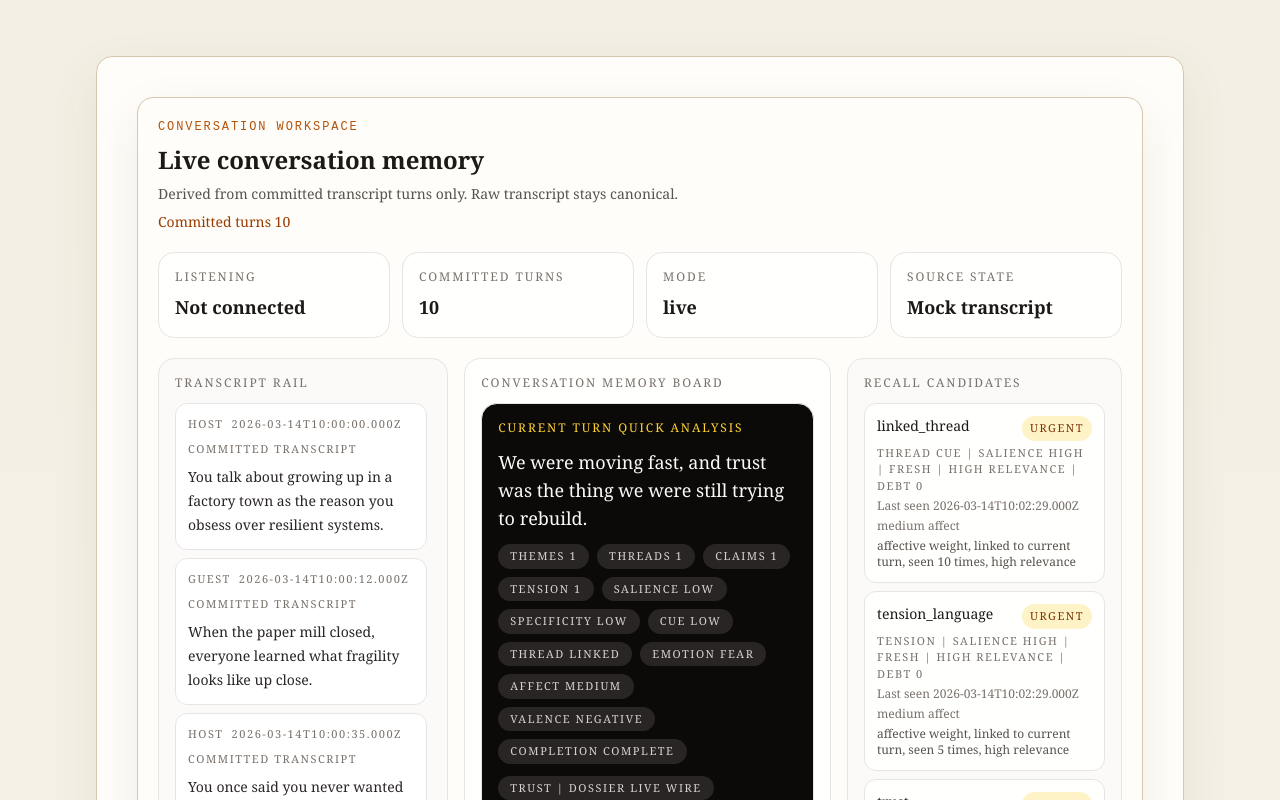
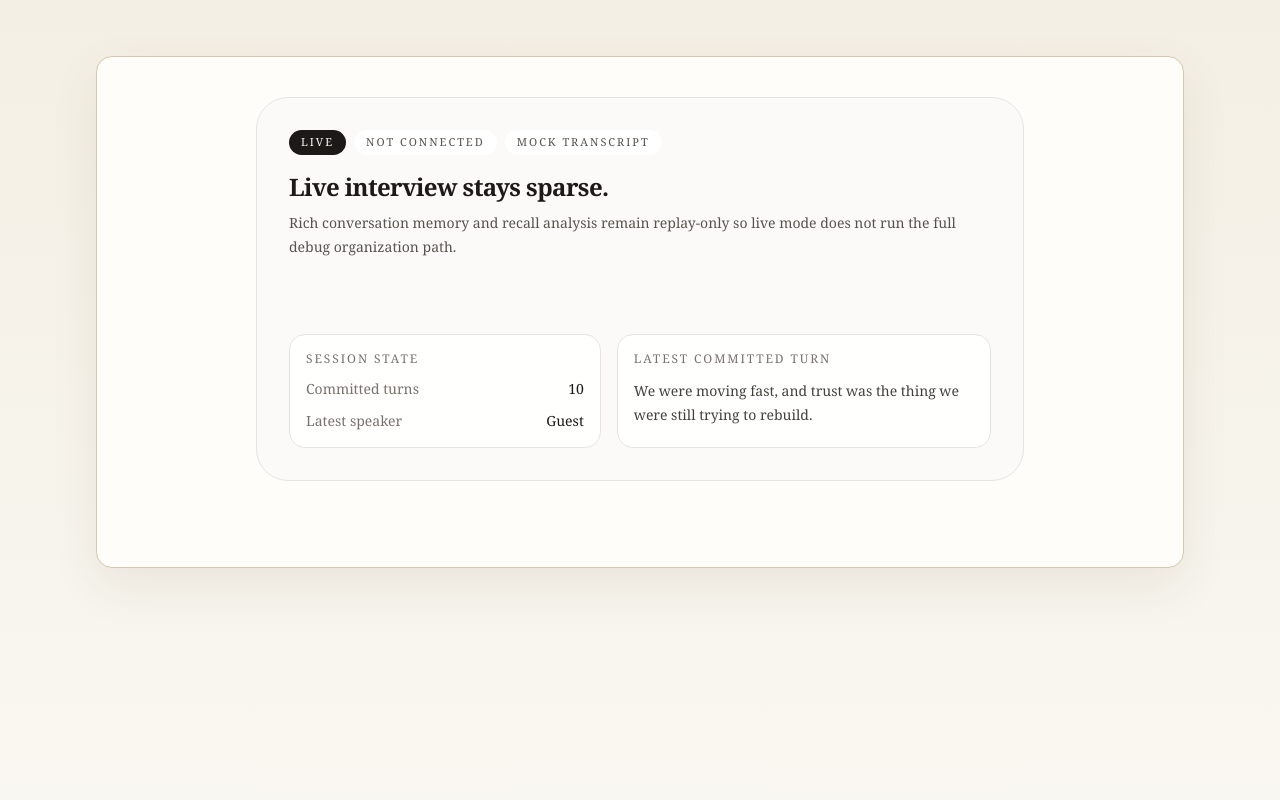
Before and after one commit to DillonPatterson/CuedUp, a Next.js app: page /interview/demo-session in a window 1280 px wide. Shown: the top 800 px of the page. Built offline with nearby package versions, Linux system fonts and the light colour scheme.

Commit message:
Trim live analyzer surface and dead retrieval records

```diff
--- a/components/live/interview-live.tsx
+++ b/components/live/interview-live.tsx
@@ -1,9 +1,6 @@
 "use client";
 
-import { useMemo } from "react";
 import type { DossierLiveHandoff, TranscriptTurn } from "@/types";
-import { ConversationMemoryPanel } from "@/components/live/conversation-memory-panel";
-import { buildReplayTranscriptOrganization } from "@/lib/transcript/organization/build-session-organization";
 
 type InterviewLiveProps = {
   engineSessionId: string;
@@ -17,27 +14,64 @@ export function InterviewLive({
   transcriptTurns,
 }: InterviewLiveProps) {
   void engineSessionId;
-  const transcriptOrganization = useMemo(
-    () => buildReplayTranscriptOrganization(transcriptTurns, {}, { handoff }),
-    [handoff, transcriptTurns],
-  );
   const currentTurn = transcriptTurns.at(-1) ?? null;
-  const currentTurnSignals = currentTurn
-    ? transcriptOrganization.sourceMetadataByTurnId[currentTurn.id] ?? null
-    : null;
+  void handoff;
 
   return (
     <section className="panel min-h-[32rem] px-6 py-8 md:px-10 md:py-10">
-      <ConversationMemoryPanel
-        turns={transcriptTurns}
-        currentTurn={currentTurn}
-        currentTurnSignals={currentTurnSignals}
-        organization={transcriptOrganization}
-        modeLabel="live"
-        listeningStateLabel="Not connected"
-        sourceStateLabel="Mock transcript"
-        positionLabel={`Committed turns ${transcriptTurns.length}`}
-      />
+      <div className="mx-auto flex min-h-[24rem] max-w-3xl flex-col justify-between gap-8 rounded-[2rem] border border-stone-200 bg-stone-50/80 p-6 md:p-8">
+        <div className="space-y-4">
+          <div className="flex flex-wrap items-center gap-2 text-[11px] uppercase tracking-[0.18em] text-stone-500">
+            <span className="rounded-full bg-stone-900 px-3 py-1 text-stone-50">
+              Live
+            </span>
+            <span className="rounded-full bg-white px-3 py-1 text-stone-600">
+              Not connected
+            </span>
+            <span className="rounded-full bg-white px-3 py-1 text-stone-600">
+              Mock transcript
+            </span>
+          </div>
+          <div className="space-y-2">
+            <h2 className="text-2xl font-semibold tracking-tight text-stone-900">
+              Live interview stays sparse.
+            </h2>
+            <p className="max-w-2xl text-sm leading-6 text-stone-600">
+              Rich conversation memory and recall analysis remain replay-only so
+              live mode does not run the full debug organization path.
+            </p>
+          </div>
+        </div>
+
+        <div className="grid gap-4 md:grid-cols-[minmax(0,1fr)_minmax(0,1.2fr)]">
+          <div className="rounded-2xl border border-stone-200 bg-white/90 p-4">
+            <p className="text-xs uppercase tracking-[0.16em] text-stone-500">
+              Session state
+            </p>
+            <dl className="mt-3 space-y-3 text-sm text-stone-700">
+              <div className="flex items-center justify-between gap-3">
+                <dt className="text-stone-500">Committed turns</dt>
+                <dd className="font-medium text-stone-900">{transcriptTurns.length}</dd>
+              </div>
+              <div className="flex items-center justify-between gap-3">
+                <dt className="text-stone-500">Latest speaker</dt>
+                <dd className="font-medium capitalize text-stone-900">
+                  {currentTurn?.speaker ?? "none yet"}
+                </dd>
+              </div>
+            </dl>
+          </div>
+
+          <div className="rounded-2xl border border-stone-200 bg-white/90 p-4">
+            <p className="text-xs uppercase tracking-[0.16em] text-stone-500">
+              Latest committed turn
+            </p>
+            <p className="mt-3 text-sm leading-6 text-stone-700">
+              {currentTurn?.text ?? "No committed transcript turns yet."}
+            </p>
+          </div>
+        </div>
+      </div>
     </section>
   );
 }
--- a/lib/transcript/organization/build-retrieval-records.ts
+++ /dev/null
@@ -1,46 +0,0 @@
-import type { TranscriptTurn } from "@/types";
-import { buildWholeTurnSpanRef } from "@/lib/transcript/organization/span-ref";
-import type {
-  TranscriptDerivedAnnotation,
-  TranscriptRetrievalRecord,
-} from "@/lib/transcript/organization/types";
-
-function buildTurnRetrievalRecord(
-  turn: TranscriptTurn,
-): TranscriptRetrievalRecord {
-  return {
-    id: `retrieval:turn:${turn.id}`,
-    sessionId: turn.sessionId,
-    itemKind: "turn",
-    turnId: turn.id,
-    annotationId: null,
-    annotationKind: null,
-    lookupText: turn.text,
-    spanRefs: [buildWholeTurnSpanRef(turn)],
-  };
-}
-
-function buildAnnotationRetrievalRecord(
-  annotation: TranscriptDerivedAnnotation,
-): TranscriptRetrievalRecord {
-  return {
-    id: `retrieval:annotation:${annotation.id}`,
-    sessionId: annotation.sessionId,
-    itemKind: "annotation",
-    turnId: annotation.turnId,
-    annotationId: annotation.id,
-    annotationKind: annotation.kind,
-    lookupText: annotation.label,
-    spanRefs: annotation.spanRefs,
-  };
-}
-
-export function buildTranscriptRetrievalRecords(
-  turns: TranscriptTurn[],
-  annotations: TranscriptDerivedAnnotation[],
-): TranscriptRetrievalRecord[] {
-  return [
-    ...turns.map(buildTurnRetrievalRecord),
-    ...annotations.map(buildAnnotationRetrievalRecord),
-  ];
-}
--- a/lib/transcript/organization/build-session-organization.ts
+++ b/lib/transcript/organization/build-session-organization.ts
@@ -4,7 +4,6 @@ import { buildReplayDossierLexicon } from "@/lib/transcript/lexical-tiers";
 import { analyzeReplayCommittedTurn } from "@/lib/transcript/turn-analysis";
 import { extractReplayTurnMemory } from "@/lib/transcript/turn-memory";
 import { buildTranscriptCompletionDebt } from "@/lib/transcript/organization/build-completion-debt";
-import { buildTranscriptRetrievalRecords } from "@/lib/transcript/organization/build-retrieval-records";
 import {
   buildAnnotationsFromReplayMetadata,
 } from "@/lib/transcript/organization/from-replay-metadata";
@@ -694,7 +693,6 @@ export function buildReplayTranscriptOrganization(
     sourceMetadataByTurnId,
     annotations,
     annotationsByTurnId,
-    retrievalRecords: buildTranscriptRetrievalRecords(turns, annotations),
     emergingThemes,
     openThreads,
     notableClaims,
--- a/lib/transcript/organization/types.ts
+++ b/lib/transcript/organization/types.ts
@@ -107,23 +107,11 @@ export interface TranscriptRecallCandidate {
   reason: string;
 }
 
-export interface TranscriptRetrievalRecord {
-  id: string;
-  sessionId: string;
-  itemKind: "turn" | "annotation";
-  turnId: string;
-  annotationId: string | null;
-  annotationKind: TranscriptDerivedAnnotationKind | null;
-  lookupText: string;
-  spanRefs: TranscriptSpanRef[];
-}
-
 export interface TranscriptOrganizationSnapshot {
   sessionId: string | null;
   sourceMetadataByTurnId: Record<string, TranscriptOrganizationSourceMetadata>;
   annotations: TranscriptDerivedAnnotation[];
   annotationsByTurnId: Record<string, TranscriptDerivedAnnotation[]>;
-  retrievalRecords: TranscriptRetrievalRecord[];
   emergingThemes: TranscriptOrganizationBucketItem[];
   openThreads: TranscriptOrganizationBucketItem[];
   notableClaims: TranscriptOrganizationBucketItem[];
--- a/scripts/verify-replay-turn-normalization.ts
+++ b/scripts/verify-replay-turn-normalization.ts
@@ -275,40 +275,6 @@ assert.deepEqual(
   manualOrganization.annotations.map((annotation) => annotation.kind),
   ["theme", "theme", "theme", "claim"],
 );
-assert.deepEqual(
-  manualOrganization.retrievalRecords.map((record) => ({
-    itemKind: record.itemKind,
-    annotationKind: record.annotationKind,
-    lookupText: record.lookupText,
-  })),
-  [
-    {
-      itemKind: "turn",
-      annotationKind: null,
-      lookupText: affectiveText,
-    },
-    {
-      itemKind: "annotation",
-      annotationKind: "theme",
-      lookupText: "risk",
-    },
-    {
-      itemKind: "annotation",
-      annotationKind: "theme",
-      lookupText: "family",
-    },
-    {
-      itemKind: "annotation",
-      annotationKind: "theme",
-      lookupText: "emotion",
-    },
-    {
-      itemKind: "annotation",
-      annotationKind: "claim",
-      lookupText: affectiveText,
-    },
-  ],
-);
 
 const dossierHandoff = buildMockHandoff();
 const dossierOrganization = buildReplayTranscriptOrganization(
```
